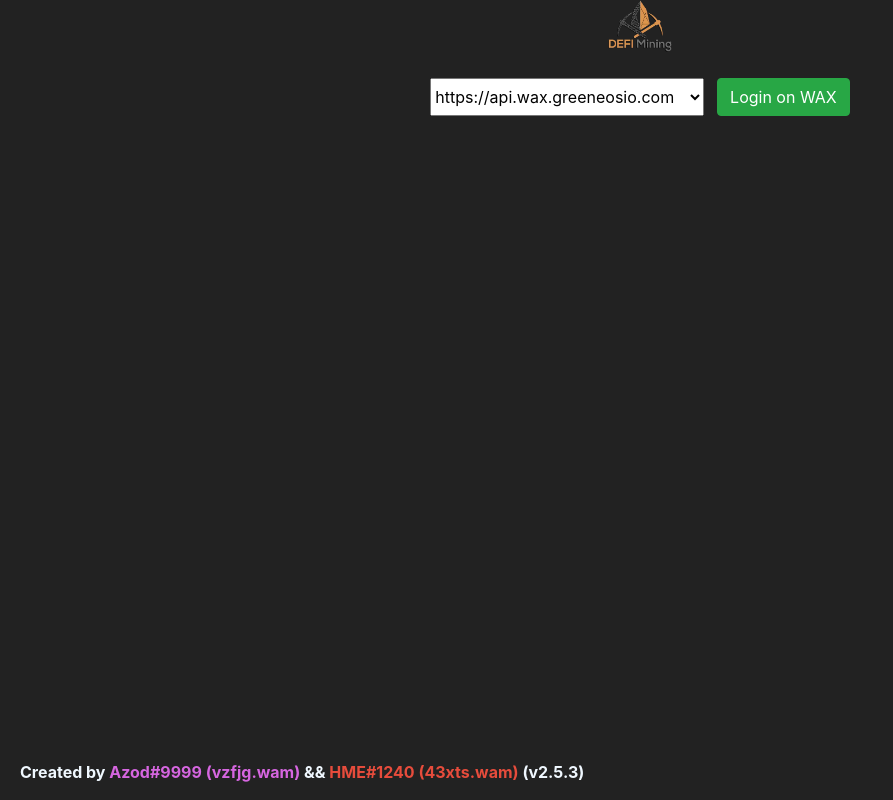
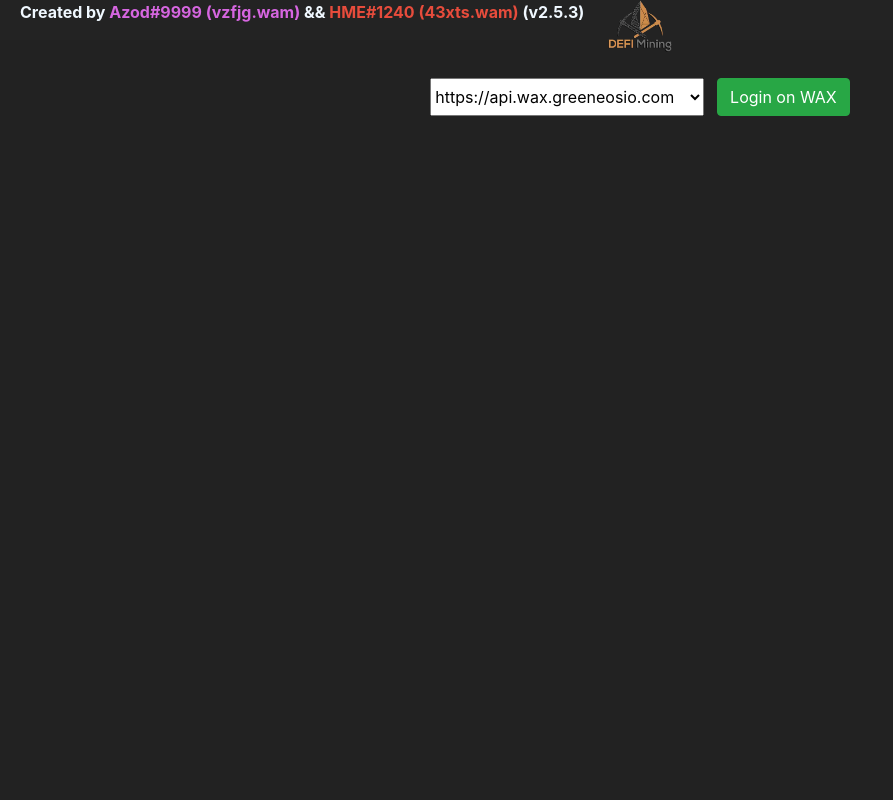
Before and after one commit to AzodFR/defiminingscript, a Nuxt app: page / in a window 1280 px wide. Shown: the whole page, without its empty margins (0-893 px from the left). Built offline with nearby package versions, Linux system fonts and the light colour scheme.

Commit message:
footer->header

```diff
--- a/components/Test.vue
+++ b/components/Test.vue
@@ -1,5 +1,5 @@
 <template>
-  <div>
+  <div class="test">
     <Buffer ref="buffer" />
     <div class="info-user">
       <DefiLogo class="logo-top" />
@@ -48,7 +48,7 @@
         </div>
         <div class="profit">
           <label class="profit-title">Daily Profit:</label
-          ><label class="energy-value cpu-low">17 ￦</label>
+          ><label class="energy-value cpu-low">?? ￦</label>
         </div>
       </div>
       <div class="token-div">
@@ -247,6 +247,11 @@ export default {
 </script>
 
 <style>
+
+.test {
+  margin-top: 2.5%;
+}
+
 .info-user {
   margin-left: 20%;
   margin-right: 20%;
--- a/pages/index.vue
+++ b/pages/index.vue
@@ -1,12 +1,6 @@
 <template>
   <div>
-    <DefiLogo v-if="name == ''"/>
-    <Login v-if="name == ''" />
-    <div v-else>
-      <Interval />
-      <Test />
-    </div>
-    <div class="devinfo">
+     <div class="devinfo">
       <p class="txt">
         Created by
         <span class="dev1"> Azod#9999 (vzfjg.wam) </span>
@@ -14,6 +8,12 @@
         <span class="dev2"> HME#1240 (43xts.wam) </span>
         (v2.5.3)
       </p>
+    </div>
+    <DefiLogo v-if="name == ''"/>
+    <Login v-if="name == ''" />
+    <div v-else>
+      <Interval />
+      <Test />
     </div>
   </div>
 </template>
@@ -51,8 +51,11 @@ body {
 
 .devinfo {
   position: fixed;
-  bottom: 0;
-  text-align: left;
+  top: 0;
+  right: 0;
+  left: 0;
+  z-index: 1030;
+  background-color: rgba(58, 58, 58, 0.096);
 }
 .txt {
   text-align: left;
```
